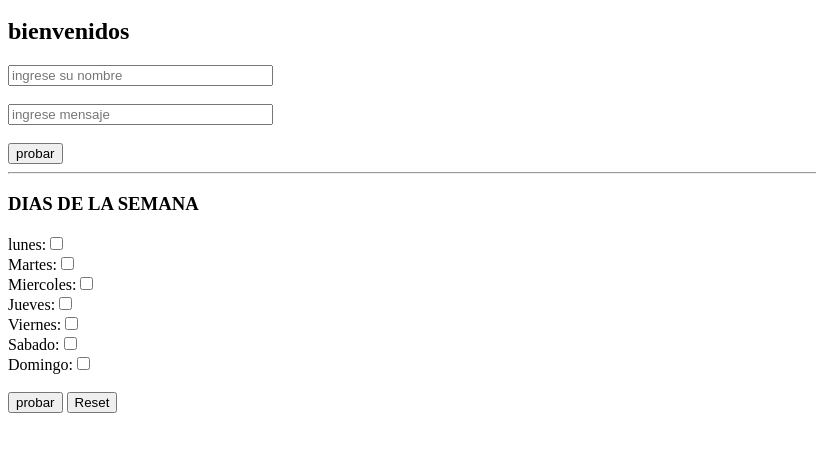
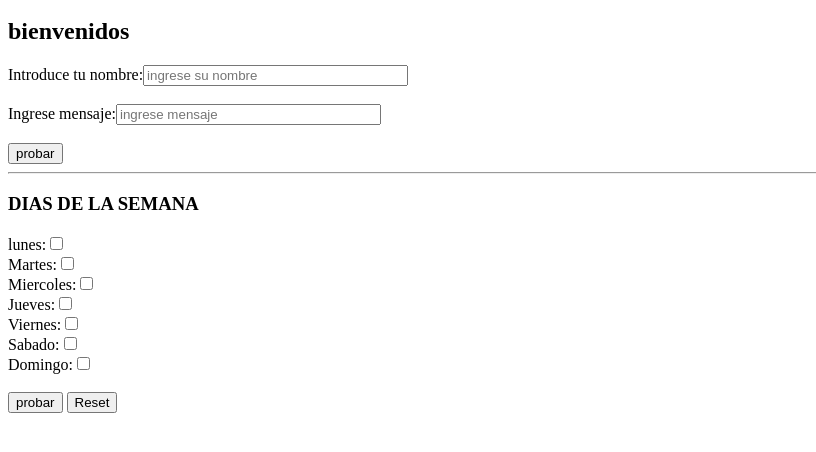
Before and after one commit to claribelguerra/ppp, a plain HTML site: page index.html in a window 1280 px wide. Shown: the part 48-500 px from the top of the page, without its empty margins (0-816 px from the left). Drawn offline with Linux system fonts and the light colour scheme.

Commit message:
Update index.html

```diff
--- a/index.html
+++ b/index.html
@@ -6,10 +6,10 @@
 		<h2>bienvenidos</h2>
 		<form name="mi formulario">
 
-          <input type="text" placeholder="ingrese su nombre" size="30" >
+        Introduce tu nombre:<input type="text" placeholder="ingrese su nombre" size="30" >
           <br>
            <br/>
-           <input type="text" placeholder="ingrese mensaje " size="30" >
+         Ingrese mensaje:<input type="text" placeholder="ingrese mensaje " size="30" >
            <br/>
            <br>
            <button type="submit"> probar  </button>
```
